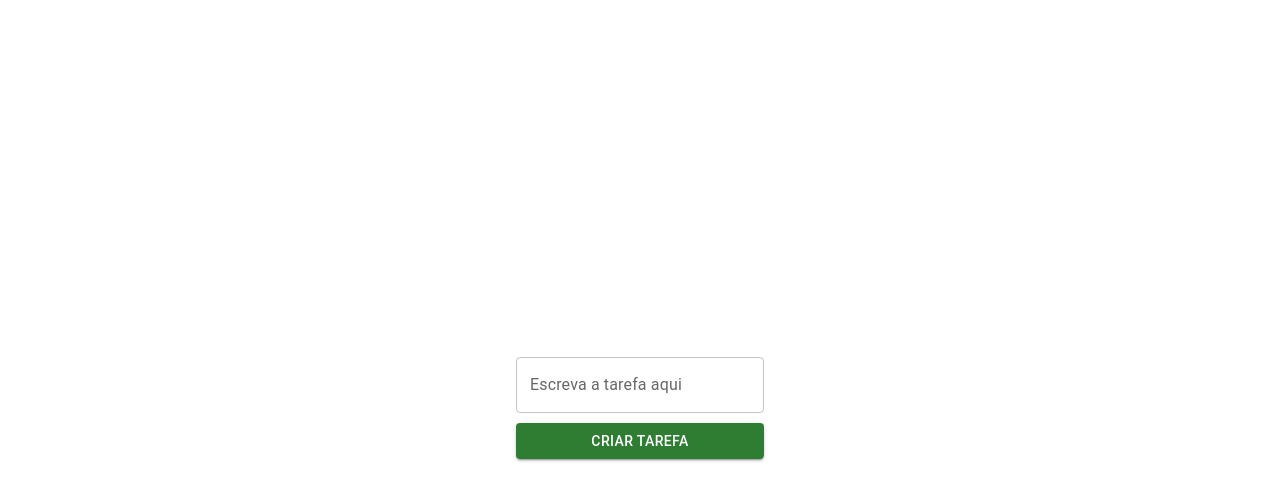
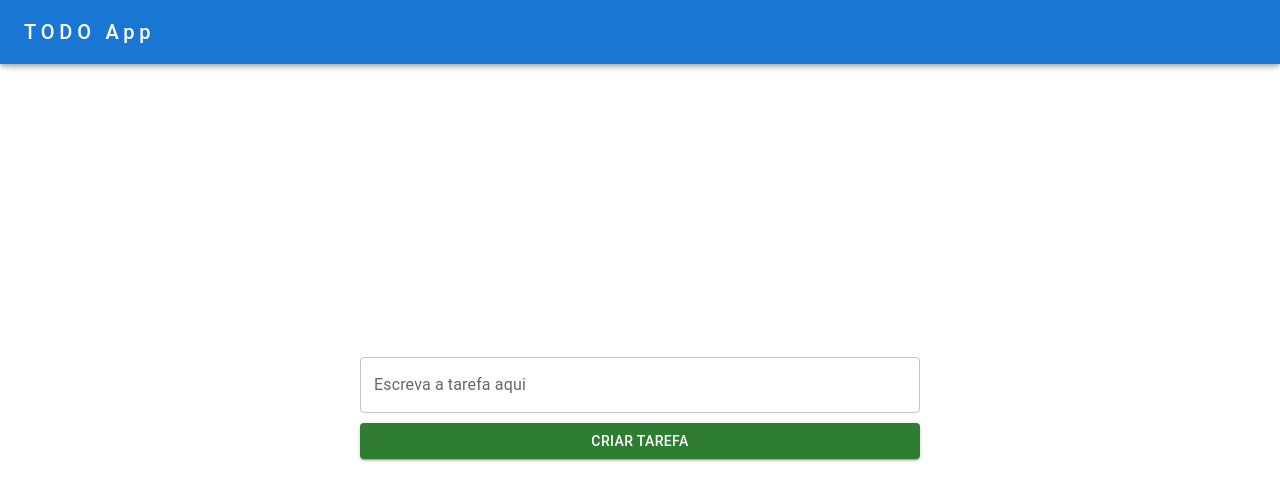
Before and after one commit to davidmartins97/Aplicativo-TODO, a React (Vite) app: page / in a window 1280 px wide. Shown: the top 500 px of the page. Built offline with nearby package versions, Linux system fonts and the light colour scheme.

Commit message:
corrigido alguns problemas e otimizaçao do codigo

```diff
--- a/index.html
+++ b/index.html
@@ -7,7 +7,6 @@
     <title>App TODO</title>
   </head>
   <body>
-    <!-- <h1 class="apphead">App TODO</h1> -->
     <div id="root"></div>
     <script type="module" src="/src/main.tsx"></script>
   </body>
--- a/package.json
+++ b/package.json
@@ -22,6 +22,7 @@
   },
   "devDependencies": {
     "@eslint/js": "^9.9.0",
+    "@types/node": "^22.7.5",
     "@types/react": "^18.3.3",
     "@types/react-dom": "^18.3.0",
     "@vitejs/plugin-react": "^4.3.1",
--- a/src/App.tsx
+++ b/src/App.tsx
@@ -1,39 +1,50 @@
-import React, { useState, useRef } from 'react'
-import { Button, Checkbox, TextField, Grid2, List, ListItem, ListItemText, IconButton, Modal, Dialog, DialogTitle, DialogContent, DialogContentText, DialogActions, Stack } from '@mui/material'
+import React, { useState, useRef, useEffect } from 'react'
+import {
+  Button, Checkbox, TextField, Grid2, List, ListItem, ListItemText, IconButton, Modal, Dialog, DialogTitle, DialogContent, DialogContentText, DialogActions, Stack,
+  AppBar,
+  Toolbar,
+  Typography,
+  Grow
+} from '@mui/material'
 import DeleteIcon from '@mui/icons-material/Delete';
 import { v4 } from 'uuid'
 
+
+
 function App() {
-  const valorInicial = []
-  const [task, setTask] = useState(valorInicial)
+  const [task, setTask] = useState(() => {
+    const savedTasks = localStorage.getItem('tasks')
+    return savedTasks ? JSON.parse(savedTasks) : []
+  })
   const [input, setInput] = useState('')
   const inputElement = useRef()
   const [open, setOpen] = useState(false);
   const [toDelete, setToDelete] = useState({ id: null, text: null, checked: null });
 
+  function handleClick() {
+    if (input.trim() !== '') {
 
-
-  function handleClick() {
-    input && task.text !== '' && setTask(
+      const updatedTask =
         [...task,
         {
           id: v4(),
           text: input,
           checked: false
-      }
-      ]
-    );
+        }]
+      setTask(updatedTask)
+      localStorage.setItem('tasks', JSON.stringify(updatedTask))
       setInput('');
       console.log(task)
       inputElement.current.focus()
+    }
   }
 
   const handleDelete = (toDelete: any) => {
     const updatedTask = task.filter((item) => item.id !== toDelete.id);
     setTask(updatedTask);
+    localStorage.setItem('tasks', JSON.stringify(updatedTask));
     setOpen(false)
     inputElement.current.focus()
-
   }
 
   const handleEnter = (event: React.KeyboardEvent) => {
@@ -43,41 +54,50 @@ function App() {
     }
   }
 
+
   const handleOpenDialog = (item: any) => {
     setToDelete(item);
     setOpen(true);
   };
 
   const handleToggle = (toChange: any) => {
-    setTask((task) => task.map((item) =>
+    const updatedTask = task.map((item) =>
       item.id === toChange ?
         { ...item, checked: !item.checked }
         : item
-    )
     );
-  }
-  const handleCheck = () => {
-
+    setTask(updatedTask)
+    localStorage.setItem('tasks', JSON.stringify(updatedTask))
   }
 
 
 
   return (
     <>
+      <AppBar color='primary' sx={{ marginBottom: '1px' }}>
+        <Toolbar>
+          <Typography
+            variant='h6'
+            sx={{
+              letterSpacing: '.3rem',
+              color: 'inherit',
+              flexGrow: '1'
+            }}
+          >TODO App</Typography>
+        </Toolbar>
+      </AppBar>
       <div>
-        <Stack flex='1' sx={{
-          width: '100%',
+        <Stack flex='0' width={{ md: '600px', sm: '500px', xs: '90vw' }} sx={{
           justifyContent: "center",
         }}>
-
-          <List sx={{  bgcolor: 'background', flexWrap: 'wrap'}}>
+          <List sx={{ bgcolor: 'background', flexWrap: 'wrap', }}>
             {task.map((item) => (
               <ListItem
-                sx={{border: '#3f50b5 1px', borderRadius: '4px', marginBottom: '2px' }}
+                sx={{ border: '#3f50b5 1px', borderRadius: '4px', marginBottom: '2px' }}
                 key={item.id}
                 secondaryAction={
                   <IconButton disabled={item.checked ? true : false} edge="end" aria-label="delete" onClick={() => handleOpenDialog(item)}>
-                    <DeleteIcon sx={{color: item.checked ? 'grey' : '#3f50b5'}}/>
+                    <DeleteIcon sx={{ color: item.checked ? 'grey' : '#3f50b5' }} />
                   </IconButton>
                 }
               >
@@ -87,18 +107,21 @@ function App() {
                   checked={item.checked}
                   onChange={() => handleToggle(item.id)}
                 />
-                <ListItemText sx={{color: item.checked ? 'grey' : 'black'}} id={item.id} primary={item.text} />
+                <ListItemText sx={{ color: item.checked ? 'grey' : 'black', wordBreak: 'break-word' }} id={item.id} primary={item.text} />
               </ListItem>
             ))}
           </List>
         </Stack>
-          <Stack alignItems='flex-end' margin='20px'>
+        <Stack alignSelf='flex-end' margin={{ xs: '10px', sm: '20px' }}
+          sx={{
+            justifyContent: "center",
+          }}>
           <TextField fullWidth label="Escreva a tarefa aqui" variant="outlined" inputRef={inputElement} value={input}
             onChange={(event: React.ChangeEvent<HTMLInputElement>) => {
               setInput(event.target.value);
             }} onKeyDown={handleEnter}
           />
-          <Button fullWidth variant="contained" color='success' onClick={handleClick} sx={{ marginTop: '10px'}}>
+          <Button fullWidth variant="contained" color='success' onClick={handleClick} sx={{ marginTop: '10px' }}>
             Criar tarefa
           </Button>
         </Stack>
@@ -109,18 +132,20 @@ function App() {
         <Dialog
           open={open}
           onClose={() => setOpen(false)}
+          color='success'
+          sx={{ borderRadius: '4px', }}
         >
           <DialogTitle id={toDelete.id}>
             {"Deletar a seguinte tarefa?"}
           </DialogTitle>
           <DialogContent>
-            <DialogContentText id={toDelete.id}>
+            <DialogContentText sx={{ wordBreak: 'break-word' }} id={toDelete.id}>
               {toDelete.text}
             </DialogContentText>
           </DialogContent>
           <DialogActions>
             <Button onClick={() => setOpen(false)}>Não</Button>
-            <Button onClick={() => handleDelete(toDelete)} autoFocus>
+            <Button onClick={() => handleDelete(toDelete)} color='error' >
               Sim
             </Button>
           </DialogActions>
--- a/src/index.css
+++ b/src/index.css
@@ -5,7 +5,7 @@
 
   color-scheme: light dark;
   color: #2F3C7E;
-  background-color: #FBEAEB;
+  background-color: #fff;
 
   font-synthesis: none;
   text-rendering: optimizeLegibility;
@@ -55,9 +55,6 @@ button:focus-visible {
   outline: 4px auto -webkit-focus-ring-color;
 }
 
-/* .apphead {
-  align-items: flex-start;
-} */
 
 @media (prefers-color-scheme: light) {
   :root {
```
Also changed, not shown: 1 other file (tests, documents, lock files or other folders). Lines whose indentation alone changed are shown as unchanged.
